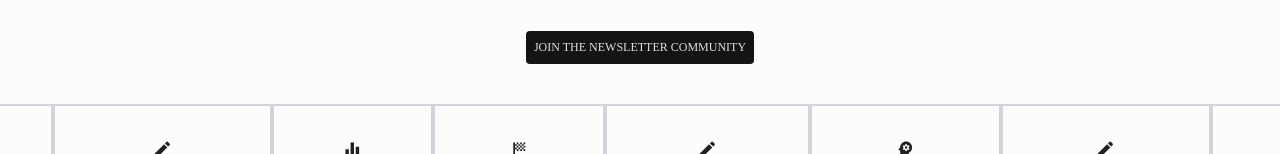
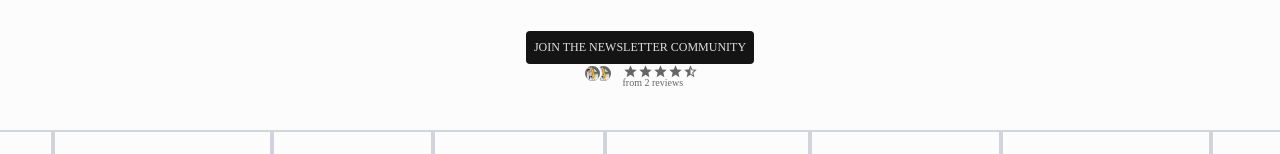
Before and after one commit to joesurf/newsletterdude, a React (Create React App) app: page / in a window 1280 px wide. Shown: the part 304-458 px from the top of the page. Built offline with nearby package versions, Linux system fonts and the light colour scheme; no server answers.

Commit message:
Add rating avatar

```diff
--- /dev/null
+++ b/src/components/UI/RatingAvatar/RatingAvatar.js
@@ -0,0 +1,81 @@
+import React, { useEffect, useState } from 'react';
+import Avatar from '@mui/material/Avatar';
+import AvatarGroup from '@mui/material/AvatarGroup';
+import Stack from '@mui/material/Stack';
+import StarIcon from '@mui/icons-material/Star';
+import StarOutlineIcon from '@mui/icons-material/StarOutline';
+import StarHalfIcon from '@mui/icons-material/StarHalf';
+import { Box, Typography, useTheme } from '@mui/material';
+import { tokens } from '../../../theme';
+
+import logo from "../../../assets/NewsletterDudeLogo.png";
+
+
+function RatingAvatar({ testimonials }) {
+  const theme = useTheme()
+  const colors = tokens(theme.palette.mode)
+
+  const [averageRating, setAverageRating] = useState(5)
+
+  useEffect(() => {
+      const calculateAverageRating = (testimonials) => {
+      const ratings = testimonials.map((testimonial) => testimonial.rating).reduce((accumulator, currentValue) => {
+        return accumulator + currentValue
+      },0);
+      return ratings / testimonials.length;
+    }
+    if (testimonials.length !== 0) {
+      setAverageRating(calculateAverageRating(testimonials));
+    }
+  }, [testimonials])
+
+  return (
+    <Box sx={{ display: "flex", flexDirection: "row" }}>
+      {testimonials.length !== 0 ?
+        <Box sx={{ display: "flex", flexDirection: "row", margin: "auto" }}>
+            <AvatarGroup max={4} sx={{ marginRight: "10px" }}>
+                {testimonials.map((item, i) => {
+                return (
+                    <Avatar
+                      key={i}
+                      alt={item.name}
+                      src={logo}
+                      sx={{
+                          width: 15,
+                          height: 15,
+                          backgroundColor: colors.grey[500]
+                      }}
+                    />
+                )})}
+            </AvatarGroup>
+            <Stack spacing={-1}>
+                <Typography variant="body2" sx={{ color: "#5B8FB9", margin: "auto", textAlign: "left" }}>
+                {Array(5)
+                  .fill(0)
+                  .fill(1, 0, averageRating % 5 === 0 ? averageRating : averageRating % 5)
+                  .fill(averageRating % 1 > 0.25 ? (averageRating % 1 < 0.75 ? 0.5: 1) : 0, averageRating % 5, averageRating % 5 + 1)
+                  .map((item, i) => {
+                    return (
+                      <span key={i}>
+                      {item === 1 ? <StarIcon sx={{ width: 15, height: 15, color: colors.grey[500] }} />
+                      : item === 0.5 ? <StarHalfIcon sx={{ width: 15, height: 15, color: colors.grey[500] }} />
+                      : <StarOutlineIcon sx={{ width: 15, height: 15, color: colors.grey[500] }} />}
+                      </span>
+                    )
+                })
+                }
+                </Typography>
+                <Typography variant="body2" sx={{ color: colors.grey[500], margin: "auto", textAlign: "left", fontSize: 10 }}>
+                  from {testimonials.length} reviews
+                </Typography>
+            </Stack>
+        </Box>
+        :
+        <Typography variant="body2" sx={{ color: "white", margin: "auto", textAlign: "left", fontSize: 10 }}>
+          no reviews yet
+        </Typography>}
+    </Box>
+  )
+}
+
+export default RatingAvatar
--- a/src/components/layout/HomePage/Features/Features.js
+++ b/src/components/layout/HomePage/Features/Features.js
@@ -16,8 +16,8 @@ const FEATURES = [
         imageThenText: true
     },
     {
-        header: "Newsletter Building Roadmap",
-        paragraph: "Exclusive discounts with the most relevant software companies, tools, and apps. We also have a robust preferred vendor database.",
+        header: "Software Tools Index",
+        paragraph: "A convenient place to find all the tools you will ever need for your newsletter, from email marketing to internal management. Exclusive discounts on the way.",
         src: NewsletterDudeTools,
         alt: "feature screenshot",
         maxWidth: "400px",
--- a/src/components/layout/HomePage/HeroBanner/HeroBanner.js
+++ b/src/components/layout/HomePage/HeroBanner/HeroBanner.js
@@ -1,7 +1,20 @@
 import "./HeroBanner.css";
 
-import { Typography, Link, Box } from "@mui/material";
+import { Typography, Box } from "@mui/material";
 import GhostEmbeddablePricingButton from "../Pricing/Pricing";
+import RatingAvatar from "../../../UI/RatingAvatar/RatingAvatar";
+
+
+const TESTIMONIALS = [
+  {
+    name: "Joseph Long",
+    rating: 4.5,
+  },
+  {
+    name: "Nicholas Fo",
+    rating: 4.2,
+  },
+]
 
 
 const HeroBanner = (props) => {
@@ -47,7 +60,7 @@ const HeroBanner = (props) => {
           Our community is an online mastermind community for newsletter builders looking
           to participate in deep dive discussions on building their newsletters.
       </Typography>
-      <Link
+      {/* <Link
         key={1}
         href=""
         onClick={() => {
@@ -57,9 +70,11 @@ const HeroBanner = (props) => {
         sx={{
           textDecoration: "none",
         }}
-      >
+      > */}
         <GhostEmbeddablePricingButton />
-      </Link>
+      {/* </Link> */}
+      <RatingAvatar testimonials={TESTIMONIALS} />
+
     </Box>
   );
 };
--- a/src/pages/RoadmapPage.js
+++ b/src/pages/RoadmapPage.js
@@ -18,8 +18,9 @@ function RoadmapPage() {
   return (
     <Fragment>
       <Box sx={styles.container}>
-      <MapHeader />
-      <RoadmapFlowchart />
+        <MapHeader />
+        <RoadmapFlowchart />
+        {/* TODO: <CaseStudies /> */}
       </Box>
     </Fragment>
   )
```
